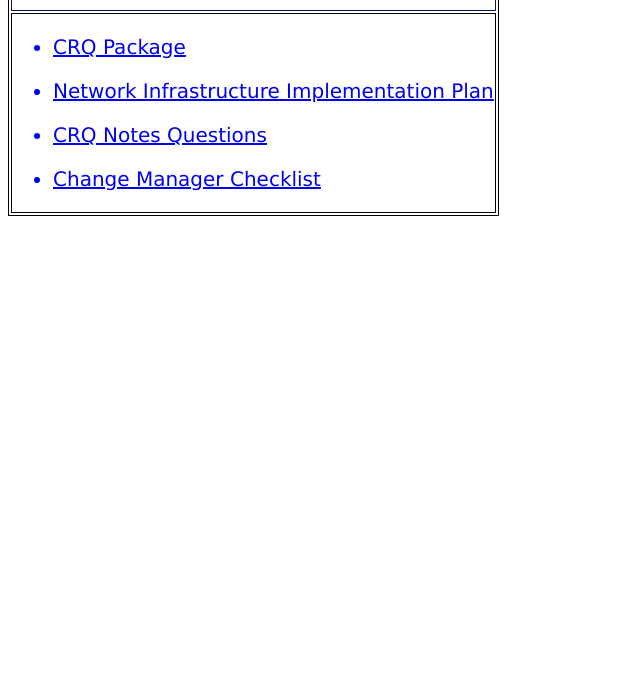
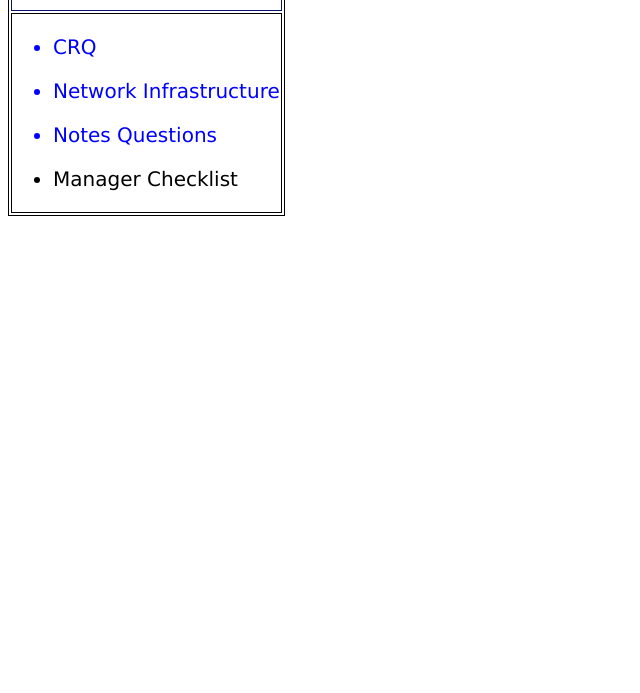
Before and after one commit to s2suhaib/Test_WebPage, a plain HTML site: page Index.html in a window 1280 px wide. Shown: the part 107-800 px from the top of the page, without its empty margins (0-640 px from the left). Drawn offline with Linux system fonts and the light colour scheme.

Commit message:
Update Index.html

```diff
--- a/Index.html
+++ b/Index.html
@@ -25,27 +25,27 @@ font-family: verdana;
 
 	<div class="card-content" style="text-align:left;">
 		<tr><td>
-		<a href="http://sp2013.lowes.com/teams/it/itocandrm/Shared%20Documents/Templates/Critical%20Risk%20Summary.pptx" >
+		<a" >
         	<ul>
-            <li style="color:#0000FF">CRQ Package</a>
+            <li style="color:#0000FF">CRQ</a>
             </ul></li>
 
 
-        <a href="http://sp2013.lowes.com/teams/it/itocandrm/Shared%20Documents/User%20Info%20For%20Change/Implementation_Plan%20Network%20Infrastructure%20v9.1.1.docx" target="_blank">
+        <a>
            <ul>
-           <li style="color:#0000FF">Network Infrastructure Implementation Plan</a>
+           <li style="color:#0000FF">Network Infrastructure</a>
            </ul> </li>
 
 
-        <a href="http://sp2013.lowes.com/teams/it/itocandrm/Shared%20Documents/User%20Info%20For%20Change/CRQ_Descrption_Questions.html"  target="_blank">
+        <a>
         <ul>
-        <li style="color:#0000FF">CRQ Notes Questions</a>
+        <li style="color:#0000FF">Notes Questions</a>
         </ul></li>
 
 
-		<a href="http://sp2013.lowes.com/teams/it/itocandrm/Shared Documents/User Info For Change/Change Manager Checklist.docx" target="_blank">
+		<a>
         <ul>
-        <li style="color:#000ff">Change Manager Checklist</td></a>
+        <li style="color:#000ff">Manager Checklist</td></a>
         </ul><li/>
 	</div>
 </table>
```
